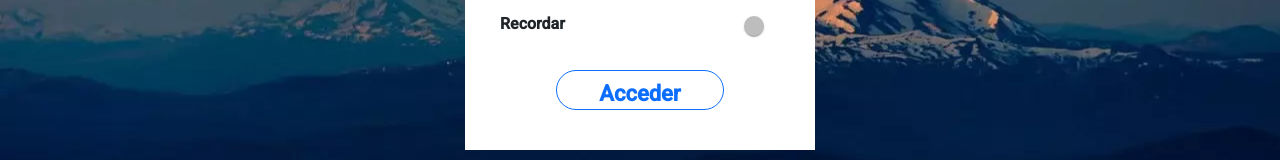
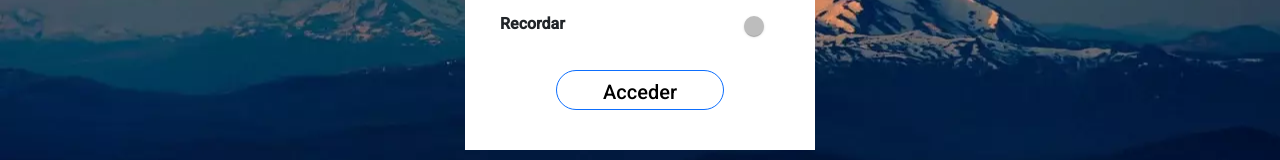
Before and after one commit to davidflores10/test-app, an Angular app: page /login in a window 1280 px wide. Shown: the part 431-591 px from the top of the page. Built offline with nearby package versions, Linux system fonts and the light colour scheme.

Commit message:
Change button color

```diff
--- a/src/app/login/login.component.scss
+++ b/src/app/login/login.component.scss
@@ -108,8 +108,13 @@
         button {
           width: 100%;
           height: 40px;
-          font-size: 22px;
-          font-weight: 600;
+          font-size: 20px;
+          font-weight: 500;
+          color: #000000;
+          &:hover {
+            color: #FFFF;
+          }
+
         }
 
         .new_user {
```
